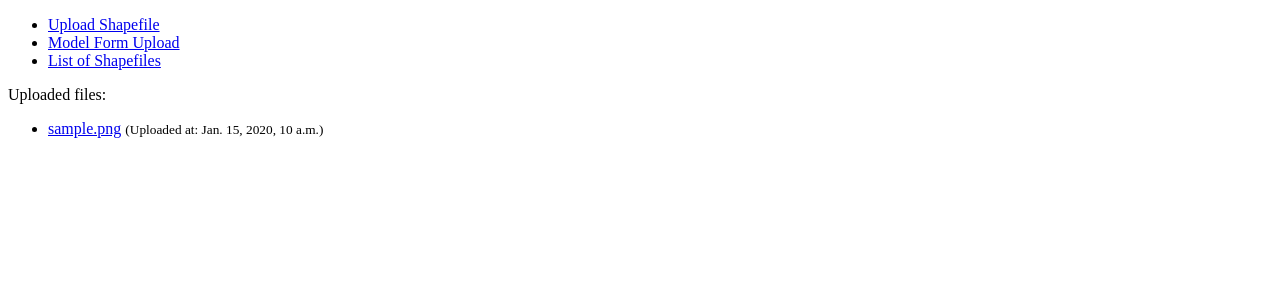
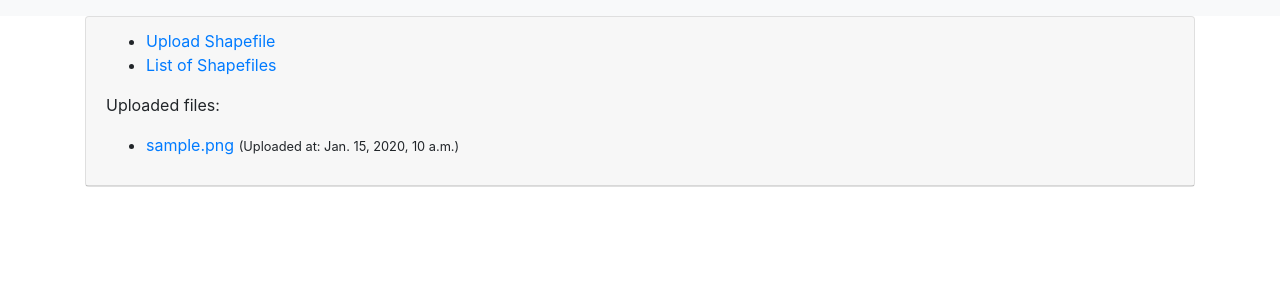
Before and after one commit to dtoropineiro/shapefile-postgis-integration, a Django app: template uploads/core/templates/core/home.html in a window 1280 px wide. Shown: the top 300 px of the page. Run offline with Django 3.2, Linux system fonts and the light colour scheme; the template is opened without the code that fills it: values that come from a table or form of the project are taken from there, others are empty; tables that the repository leaves empty hold one stand-in row (values such as "Sample post"); parts of the project's set-up code (start-up, migrations or seed data) failed here and were passed over; some libraries are stand-ins or nearby versions.

Commit message:
Fixing styles

```diff
--- a/uploads/core/templates/core/home.html
+++ b/uploads/core/templates/core/home.html
@@ -3,10 +3,7 @@
 {% block content %}
   <ul>
     <li>
-      <a href="{% url 'simple_upload' %}">Upload Shapefile</a>
-    </li>
-    <li>
-      <a href="{% url 'model_form_upload' %}">Model Form Upload</a>
+      <a href="{% url 'model_form_upload' %}">Upload Shapefile</a>
     </li>
     <li>
       <a href="{% url 'list_shapefiles' %}">List of Shapefiles</a>
--- a/uploads/core/templates/core/model_form_upload.html
+++ b/uploads/core/templates/core/model_form_upload.html
@@ -4,7 +4,7 @@
   <form method="post" enctype="multipart/form-data">
     {% csrf_token %}
     {{ form.as_p }}
-    <button type="submit">Upload</button>
+    <button class="btn btn-info" type="submit">Upload</button>
   </form>
 
   <p><a href="{% url 'home' %}">Return to home</a></p>
--- a/uploads/templates/base.html
+++ b/uploads/templates/base.html
@@ -1,11 +1,28 @@
 <!DOCTYPE html>
 <html>
   <head>
+
     <meta charset="utf-8">
+    <meta name="viewport" content="width=device-width, initial-scale=1, shrink-to-fit=no">
+    <script src="https://code.jquery.com/jquery-3.4.1.slim.min.js" integrity="sha384-J6qa4849blE2+poT4WnyKhv5vZF5SrPo0iEjwBvKU7imGFAV0wwj1yYfoRSJoZ+n" crossorigin="anonymous"></script>
+    <script src="https://cdn.jsdelivr.net/npm/popper.js@1.16.0/dist/umd/popper.min.js" integrity="sha384-Q6E9RHvbIyZFJoft+2mJbHaEWldlvI9IOYy5n3zV9zzTtmI3UksdQRVvoxMfooAo" crossorigin="anonymous"></script>
+    <script src="https://stackpath.bootstrapcdn.com/bootstrap/4.4.1/js/bootstrap.min.js" integrity="sha384-wfSDF2E50Y2D1uUdj0O3uMBJnjuUD4Ih7YwaYd1iqfktj0Uod8GCExl3Og8ifwB6" crossorigin="anonymous"></script>
+    <!-- Bootstrap CSS -->
+    <link rel="stylesheet" href="https://stackpath.bootstrapcdn.com/bootstrap/4.4.1/css/bootstrap.min.css" integrity="sha384-Vkoo8x4CGsO3+Hhxv8T/Q5PaXtkKtu6ug5TOeNV6gBiFeWPGFN9MuhOf23Q9Ifjh" crossorigin="anonymous">
+
     <title>Simple File Upload</title>
   </head>
   <body>
-    {% block content %}
-    {% endblock %}
+    <nav class="navbar navbar-expand-lg navbar-light bg-light">
+
+    </nav>
+    <div class="container">
+      <div class="card">
+          <div class="card-header text-black  bg-black">
+            {% block content %}
+            {% endblock %}
+          </div>
+      </div>
+    </div>
   </body>
 </html>
--- a/uploads/urls.py
+++ b/uploads/urls.py
@@ -8,7 +8,6 @@ from uploads.core import views
 
 urlpatterns = [
     url(r'^$', views.home, name='home'),
-    url(r'^uploads/simple/$', views.simple_upload, name='simple_upload'),
     url(r'^uploads/form/$', views.model_form_upload, name='model_form_upload'),
     url(r'^uploads/list/$', views.list_shapefiles, name='list_shapefiles'),
     url(r'^uploads/list/done/$', views.run_script, name='run_script'),
```
